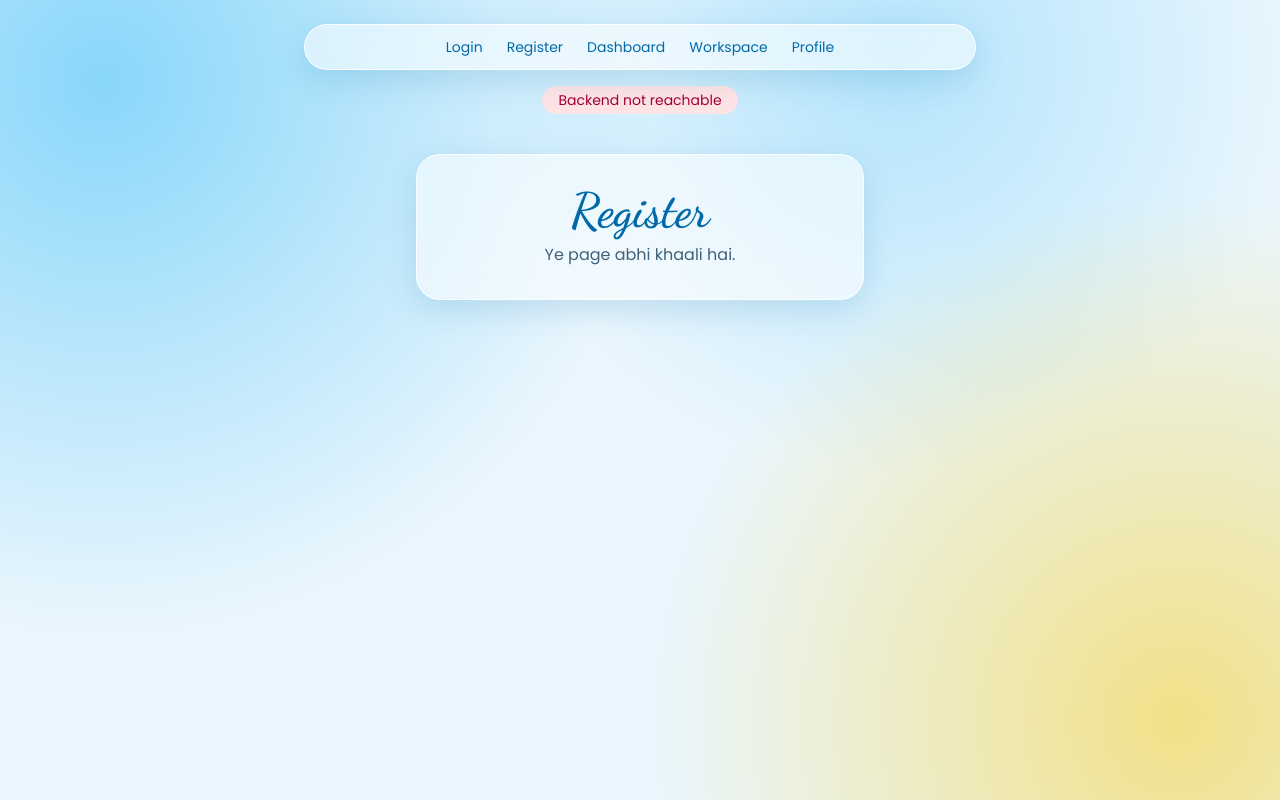
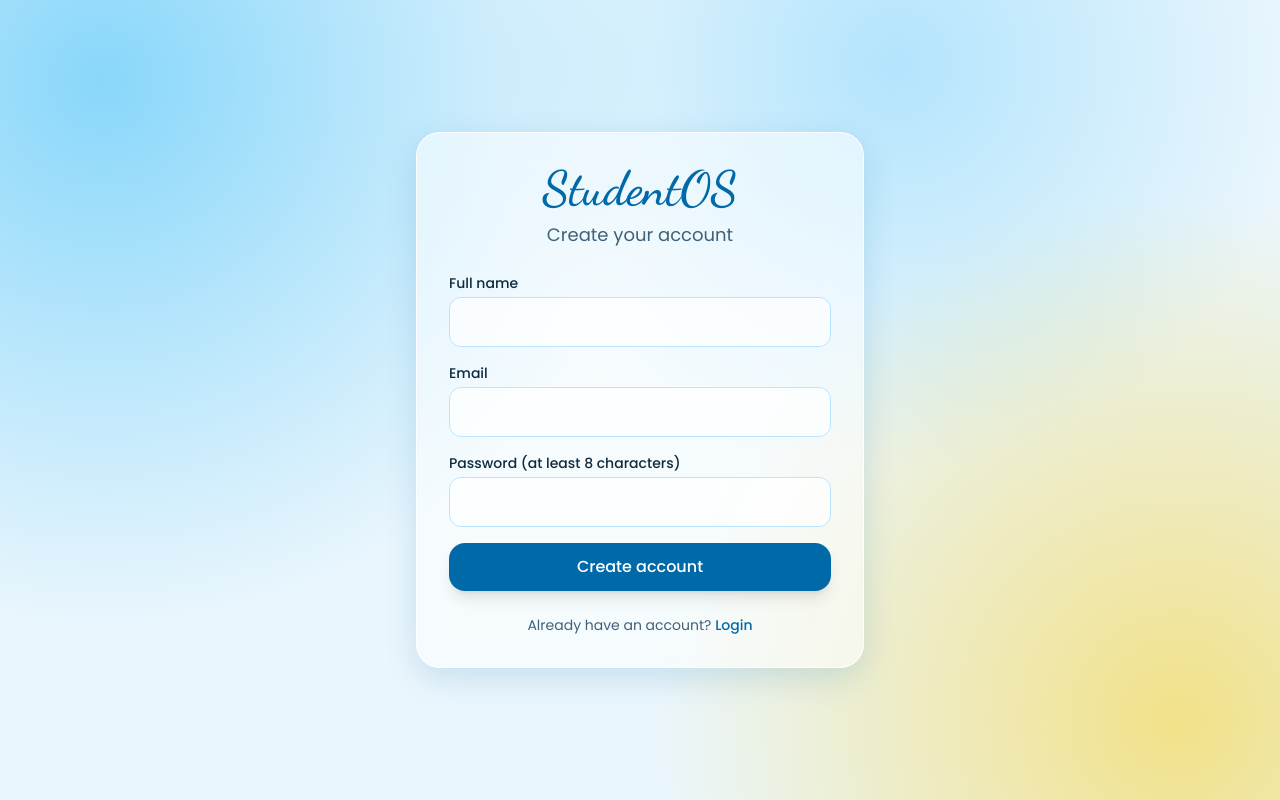
Before and after one commit to dmashcode/StudentOS, a React (Vite) app in the folder frontend/: page /register in a window 1280 px wide. Built offline with nearby package versions, Linux system fonts and the light colour scheme; no server answers.

Commit message:
feat: auth context and register page

```diff
--- a/frontend/src/App.jsx
+++ b/frontend/src/App.jsx
@@ -1,36 +1,27 @@
-import { Link, Navigate, Route, Routes } from 'react-router-dom'
-import HealthBadge from './components/HealthBadge'
+import { Navigate, Route, Routes } from 'react-router-dom'
+import RegisterPage from './pages/RegisterPage'
 
 function Placeholder({ title }) {
   return (
-    <div className="glass mx-auto mt-10 max-w-md p-8 text-center">
+    <div className="flex min-h-screen items-center justify-center p-6">
+      <div className="glass w-full max-w-md p-8 text-center">
         <h1 className="font-script text-5xl font-semibold text-sky-700">{title}</h1>
         <p className="mt-2 text-ink-soft">Ye page abhi khaali hai.</p>
+      </div>
     </div>
   )
 }
 
 export default function App() {
   return (
-    <div className="min-h-screen p-6">
-      <nav className="glass mx-auto flex max-w-2xl flex-wrap justify-center gap-6 px-6 py-3 text-sm text-sky-700">
-        <Link to="/login">Login</Link>
-        <Link to="/register">Register</Link>
-        <Link to="/dashboard">Dashboard</Link>
-        <Link to="/workspace">Workspace</Link>
-        <Link to="/profile">Profile</Link>
-      </nav>
-      <HealthBadge />
-
     <Routes>
       <Route path="/" element={<Navigate to="/login" replace />} />
       <Route path="/login" element={<Placeholder title="Login" />} />
-        <Route path="/register" element={<Placeholder title="Register" />} />
+      <Route path="/register" element={<RegisterPage />} />
       <Route path="/dashboard" element={<Placeholder title="Dashboard" />} />
       <Route path="/workspace" element={<Placeholder title="Workspace" />} />
       <Route path="/profile" element={<Placeholder title="Profile" />} />
       <Route path="*" element={<Placeholder title="Not found" />} />
     </Routes>
-    </div>
   )
 }
--- /dev/null
+++ b/frontend/src/api/auth.js
@@ -0,0 +1,15 @@
+import client from './client'
+
+export async function registerUser({ email, fullName, password }) {
+  const res = await client.post('/auth/register', {
+    email,
+    full_name: fullName,
+    password,
+  })
+  return res.data
+}
+
+export async function loginUser({ email, password }) {
+  const res = await client.post('/auth/login', { email, password })
+  return res.data.access_token
+}
--- /dev/null
+++ b/frontend/src/api/errors.js
@@ -0,0 +1,16 @@
+export function getErrorMessage(error) {
+  if (!error.response) {
+    return 'Cannot reach the server. Please try again.'
+  }
+  const detail = error.response.data?.detail
+  if (typeof detail === 'string') {
+    return detail
+  }
+  if (Array.isArray(detail) && detail.length > 0) {
+    const first = detail[0]
+    const field = first.loc?.[first.loc.length - 1]
+    const message = first.msg.replace(/^Value error, /, '')
+    return field ? `${field}: ${message}` : message
+  }
+  return 'Something went wrong. Please try again.'
+}
--- /dev/null
+++ b/frontend/src/api/profile.js
@@ -0,0 +1,6 @@
+import client from './client'
+
+export async function fetchProfile() {
+  const res = await client.get('/profile')
+  return res.data
+}
--- /dev/null
+++ b/frontend/src/components/AuthCard.jsx
@@ -0,0 +1,13 @@
+export default function AuthCard({ title, children }) {
+  return (
+    <div className="flex min-h-screen items-center justify-center p-6">
+      <div className="glass w-full max-w-md p-8">
+        <h1 className="text-center font-script text-5xl font-semibold text-sky-700">
+          StudentOS
+        </h1>
+        <h2 className="mt-2 text-center text-lg text-ink-soft">{title}</h2>
+        <div className="mt-6">{children}</div>
+      </div>
+    </div>
+  )
+}
--- /dev/null
+++ b/frontend/src/components/TextField.jsx
@@ -0,0 +1,14 @@
+export default function TextField({ label, id, ...props }) {
+  return (
+    <div>
+      <label htmlFor={id} className="mb-1 block text-sm font-medium text-ink">
+        {label}
+      </label>
+      <input
+        id={id}
+        className="w-full rounded-xl border border-sky-200 bg-white/70 px-4 py-3 text-ink outline-none focus:border-sky-600 focus:ring-2 focus:ring-sky-300"
+        {...props}
+      />
+    </div>
+  )
+}
--- /dev/null
+++ b/frontend/src/context/AuthContext.jsx
@@ -0,0 +1,45 @@
+import { createContext, useContext, useEffect, useState } from 'react'
+import { loginUser, registerUser } from '../api/auth'
+import { fetchProfile } from '../api/profile'
+
+const AuthContext = createContext(null)
+
+export function AuthProvider({ children }) {
+  const [profile, setProfile] = useState(null)
+  const [loading, setLoading] = useState(Boolean(localStorage.getItem('token')))
+
+  useEffect(() => {
+    if (!localStorage.getItem('token')) return
+    fetchProfile()
+      .then(setProfile)
+      .catch(() => localStorage.removeItem('token'))
+      .finally(() => setLoading(false))
+  }, [])
+
+  async function login(email, password) {
+    const token = await loginUser({ email, password })
+    localStorage.setItem('token', token)
+    setProfile(await fetchProfile())
+  }
+
+  async function register(email, fullName, password) {
+    await registerUser({ email, fullName, password })
+    await login(email, password)
+  }
+
+  function logout() {
+    localStorage.removeItem('token')
+    setProfile(null)
+  }
+
+  return (
+    <AuthContext.Provider value={{ profile, loading, login, register, logout }}>
+      {children}
+    </AuthContext.Provider>
+  )
+}
+
+// eslint-disable-next-line react-refresh/only-export-components
+export function useAuth() {
+  return useContext(AuthContext)
+}
--- a/frontend/src/main.jsx
+++ b/frontend/src/main.jsx
@@ -3,11 +3,14 @@ import { createRoot } from 'react-dom/client'
 import { BrowserRouter } from 'react-router-dom'
 import './index.css'
 import App from './App.jsx'
+import { AuthProvider } from './context/AuthContext.jsx'
 
 createRoot(document.getElementById('root')).render(
   <StrictMode>
     <BrowserRouter>
-      <App />
+      <AuthProvider>
+        <App />
+      </AuthProvider>
     </BrowserRouter>
   </StrictMode>,
 )
--- /dev/null
+++ b/frontend/src/pages/RegisterPage.jsx
@@ -0,0 +1,84 @@
+import { useState } from 'react'
+import { Link, useNavigate } from 'react-router-dom'
+import { getErrorMessage } from '../api/errors'
+import AuthCard from '../components/AuthCard'
+import TextField from '../components/TextField'
+import { useAuth } from '../context/AuthContext'
+
+export default function RegisterPage() {
+  const { register } = useAuth()
+  const navigate = useNavigate()
+  const [fullName, setFullName] = useState('')
+  const [email, setEmail] = useState('')
+  const [password, setPassword] = useState('')
+  const [error, setError] = useState('')
+  const [submitting, setSubmitting] = useState(false)
+
+  async function handleSubmit(event) {
+    event.preventDefault()
+    setError('')
+    setSubmitting(true)
+    try {
+      await register(email, fullName, password)
+      navigate('/dashboard')
+    } catch (err) {
+      setError(getErrorMessage(err))
+    } finally {
+      setSubmitting(false)
+    }
+  }
+
+  return (
+    <AuthCard title="Create your account">
+      <form onSubmit={handleSubmit} className="space-y-4">
+        <TextField
+          id="fullName"
+          label="Full name"
+          value={fullName}
+          onChange={(e) => setFullName(e.target.value)}
+          required
+          maxLength={100}
+          autoComplete="name"
+        />
+        <TextField
+          id="email"
+          label="Email"
+          type="email"
+          value={email}
+          onChange={(e) => setEmail(e.target.value)}
+          required
+          autoComplete="email"
+        />
+        <TextField
+          id="password"
+          label="Password (at least 8 characters)"
+          type="password"
+          value={password}
+          onChange={(e) => setPassword(e.target.value)}
+          required
+          minLength={8}
+          maxLength={128}
+          autoComplete="new-password"
+        />
+        {error && (
+          <p role="alert" className="rounded-xl bg-rose-100 px-4 py-2 text-sm text-rose-800">
+            {error}
+          </p>
+        )}
+        <button
+          type="submit"
+          disabled={submitting}
+          className="w-full rounded-2xl bg-sky-700 px-6 py-3 font-medium text-white shadow-lg hover:bg-sky-800 disabled:opacity-60"
+        >
+          {submitting ? 'Creating account...' : 'Create account'}
+        </button>
+      </form>
+      <p className="mt-6 text-center text-sm text-ink-soft">
+        Already have an account?{' '}
+        <Link to="/login" className="font-medium text-sky-700 hover:underline">
+          Login
+        </Link>
+      </p>
+    </AuthCard>
+  )
+}
```
Lines whose indentation alone changed are shown as unchanged.
